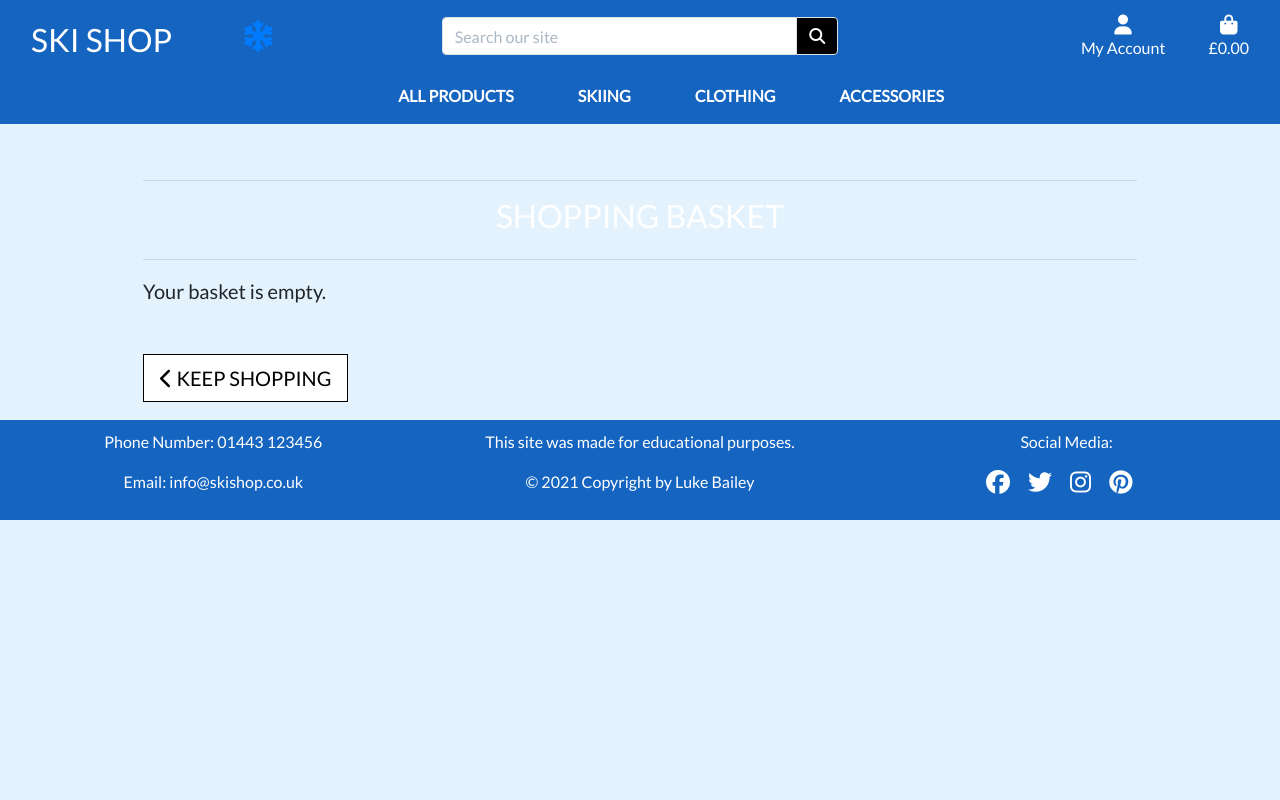
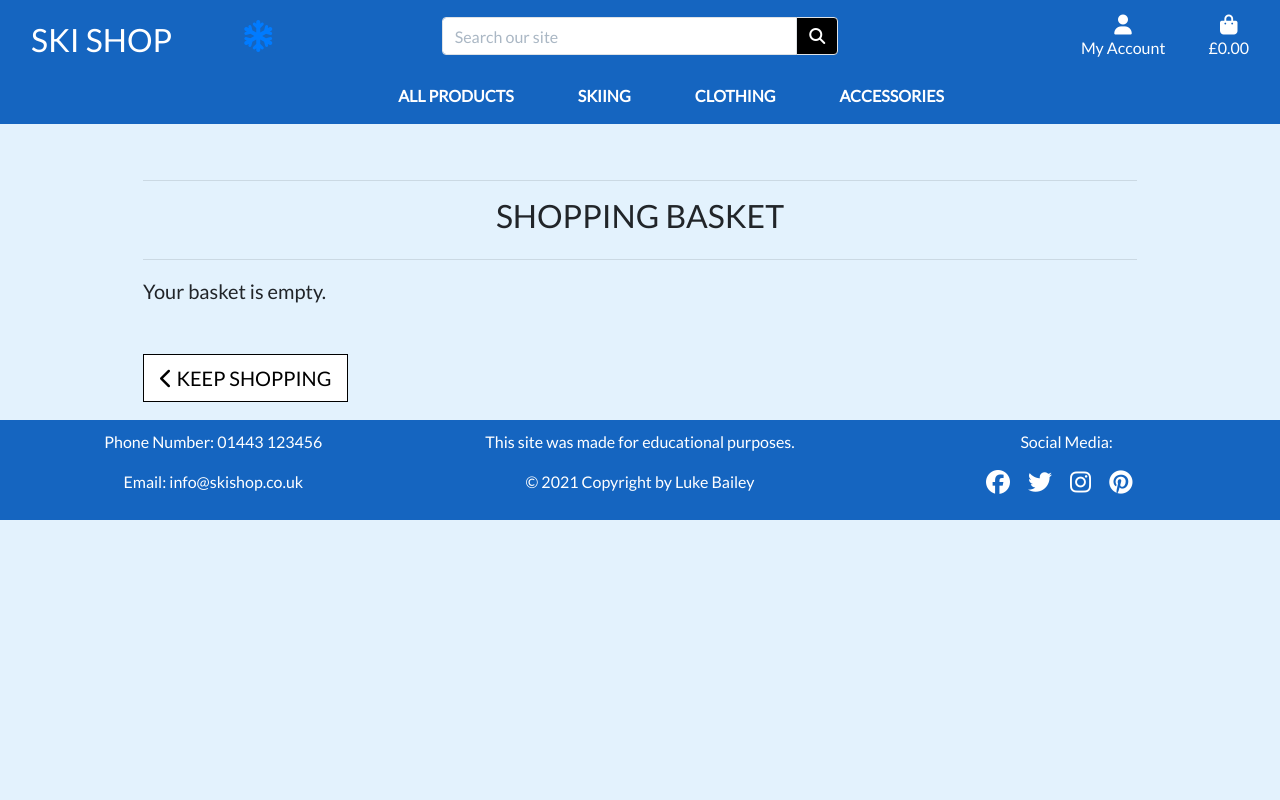
Before and after one commit to Code-Institute-Submissions/baileyl91-MS4_Ski_eCommerce_AprResub, a Django app: page /basket/ in a window 1280 px wide. Run offline with Django 3.2, Linux system fonts and the light colour scheme; some libraries are stand-ins or nearby versions.

Commit message:
fix header to black and uppercase

```diff
--- a/basket/templates/basket/basket.html
+++ b/basket/templates/basket/basket.html
@@ -11,12 +11,12 @@
 {% endblock %}
 
 {% block content %}
-
+<div class="overlay"></div>
     <div class="container mb-2">
         <div class="row">
             <div class="col">
                 <hr>
-                <h2 class="logo-font mb-4 text-center">Shopping Basket</h2>
+                <h2 class=" mb-4 text-center text-uppercase">Shopping Basket</h2>
                 <hr>
             </div>
         </div>
--- a/checkout/templates/checkout/checkout.html
+++ b/checkout/templates/checkout/checkout.html
@@ -20,7 +20,7 @@
         <div class="row">
             <div class="col">
                 <hr>
-                <h2 class="logo-font mb-4">Checkout</h2>
+                <h2 class="text-center text-uppercase mb-4">Checkout</h2>
                 <hr>
             </div>
         </div>
@@ -53,7 +53,7 @@
                             <p class="my-0 small text-muted">Qty: {{ item.quantity }}</p>
                         </div>
                         <div class="col-3 text-right">
-                            <p class="my-0 small text-muted">${{ item.product.price | calc_subtotal:item.quantity }}</p>
+                            <p class="my-0 small text-muted">£{{ item.product.price | calc_subtotal:item.quantity }}</p>
                         </div>
                     </div>
                 {% endfor %}
```
